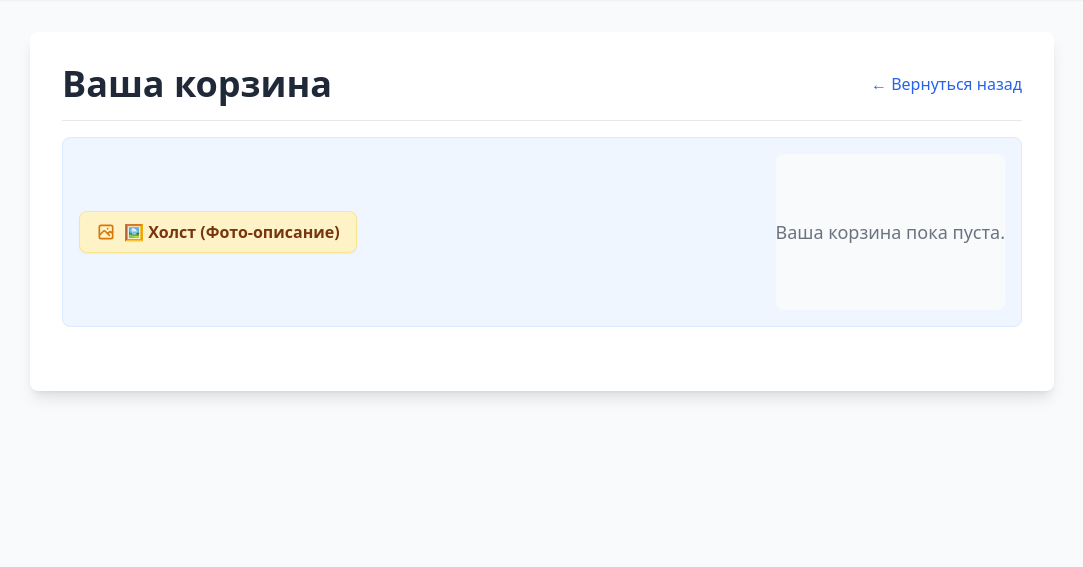
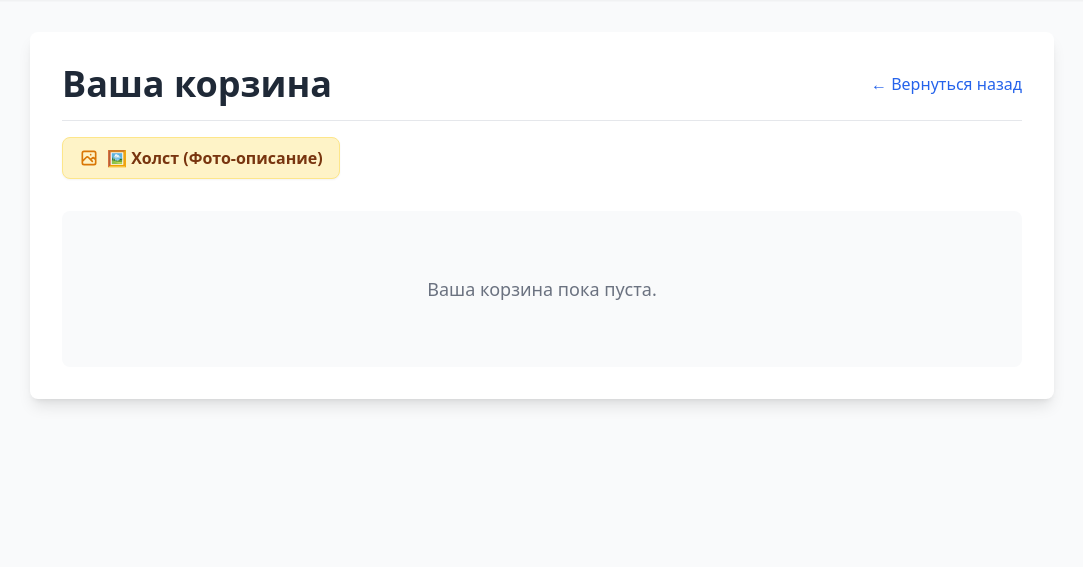
Before and after one commit to semahardrada/Photosait, a Django app: page /order/cart/ in a window 1280 px wide. Shown: the part 64-631 px from the top of the page, without its empty margins (98-1181 px from the left). Run offline with Django 5.2, Linux system fonts and the light colour scheme; some libraries are stand-ins or nearby versions.

Commit message:
zaebalo 1 1 4

```diff
--- a/orders/templates/orders/cart.html
+++ b/orders/templates/orders/cart.html
@@ -54,11 +54,32 @@
     </div>
 
     <!-- === МЕНЮ ПРОДУКЦИИ === -->
-    <div class="bg-blue-50 border border-blue-100 rounded-lg p-4 mb-8 flex flex-wrap gap-4 items-center justify-between">
+    <div class="mb-8 flex flex-wrap gap-3">
         <button type="button" data-canvas-url="{% static 'images/canvas_info.jpg' %}" onclick="openLightbox(this.getAttribute('data-canvas-url'))" class="bg-amber-100 hover:bg-amber-200 text-amber-900 border border-amber-200 font-semibold py-2 px-4 rounded-lg flex items-center gap-2 transition-colors shadow-sm">
             <svg xmlns="http://www.w3.org/2000/svg" class="h-5 w-5 text-amber-600" fill="none" viewBox="0 0 24 24" stroke="currentColor"><path stroke-linecap="round" stroke-linejoin="round" stroke-width="2" d="M4 16l4.586-4.586a2 2 0 012.828 0L16 16m-2-2l1.586-1.586a2 2 0 012.828 0L20 14m-6-6h.01M6 20h12a2 2 0 002-2V6a2 2 0 00-2-2H6a2 2 0 00-2 2v12a2 2 0 002 2z" /></svg>
             🖼️ Холст (Фото-описание)
         </button>
+    </div>
+
+        <!-- ПАНЕЛЬ ПОМОЩНИКОВ (4 РАБОЧИЕ КНОПКИ БЕЗ ОШИБКИ TEMPLATESYNTAXERROR) -->
+    <!-- <div class="bg-blue-50 border border-blue-100 rounded-lg p-4 mb-8 flex flex-wrap gap-4 items-center justify-between">
+        <span class="text-gray-700 font-medium w-full md:w-auto mb-2 md:mb-0">Не знаете что выбрать? Посмотрите примеры:</span>
+        <div class="flex flex-wrap gap-3">
+            <button type="button" class="info-btn px-3 py-1.5 text-sm bg-white border border-blue-300 text-blue-600 rounded shadow-sm hover:bg-blue-600 hover:text-white transition-colors" data-title="Что такое холст?" data-img="{% static 'images/canvas_info.jpg' %}">
+                🖼️ Холст
+            </button>
+            <button type="button" class="info-btn px-3 py-1.5 text-sm bg-white border border-blue-300 text-blue-600 rounded shadow-sm hover:bg-blue-600 hover:text-white transition-colors" data-title="Что такое магнит?" data-img="{% static 'images/info_magnet.jpg' %}">
+                🧲 Магнит
+            </button>
+            <button type="button" class="info-btn px-3 py-1.5 text-sm bg-white border border-blue-300 text-blue-600 rounded shadow-sm hover:bg-blue-600 hover:text-white transition-colors" data-title="Что такое календарь?" data-img="{% static 'images/info_calendar.jpg' %}">
+                📅 Календарь
+            </button>
+            <button type="button" class="info-btn px-3 py-1.5 text-sm bg-white border border-blue-300 text-blue-600 rounded shadow-sm hover:bg-blue-600 hover:text-white transition-colors" data-title="Что такое коллаж?" data-img="{% static 'images/info_collage.jpg' %}">
+                🧩 Коллаж
+            </button>
+        </div>
+    </div> -->
+    <!-- /ПАНЕЛЬ ПОМОЩНИКОВ -->
 
     <!-- ТОВАРЫ В КОРЗИНЕ -->
     <div id="cart-items-container" class="space-y-8">
```
